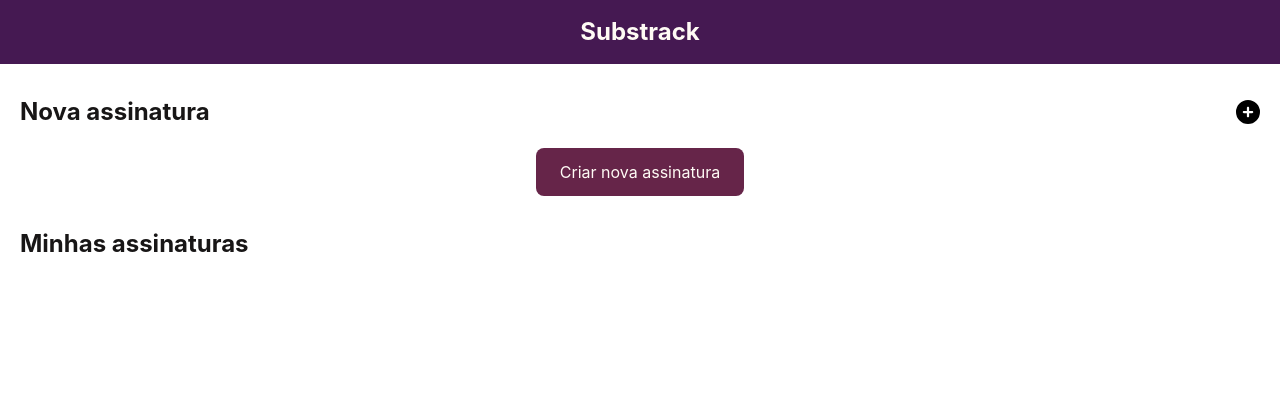
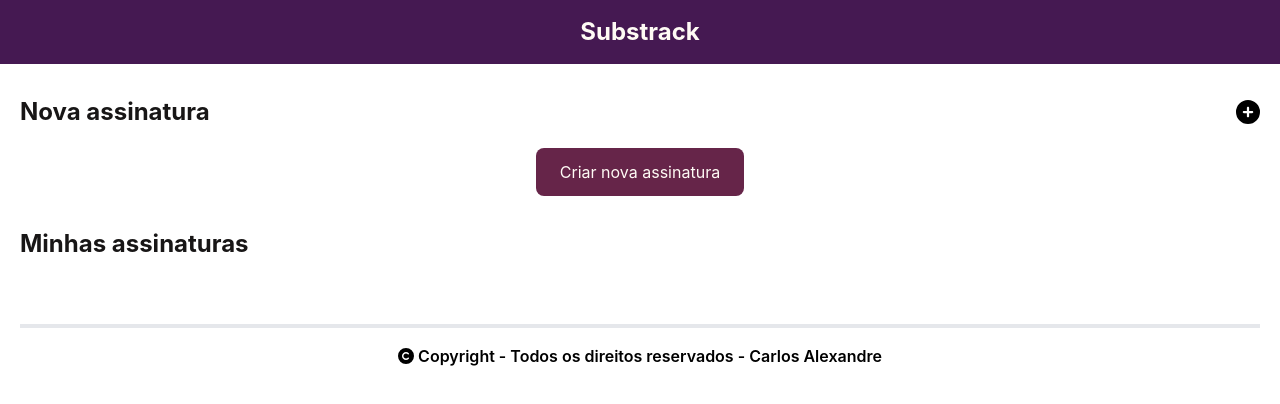
Before and after one commit to carlosalexandre137/substrack, a React (Create React App) app: page / in a window 1280 px wide. Shown: the top 404 px of the page. Built offline with nearby package versions, Linux system fonts and the light colour scheme.

Commit message:
Add Footer

```diff
--- a/src/App.js
+++ b/src/App.js
@@ -2,6 +2,7 @@
 import MySubscriptions from "./Components/MySubscriptions/Index";
 import NewSubscription from "./Components/NewSubscription/Index";
 import "./App.scss";
+import Footer from "./Components/Footer/Index";
 
 function App() {
   return (
@@ -10,6 +11,7 @@
       <main className="px-5">
         <NewSubscription />
         <MySubscriptions />
+        <Footer />
       </main>
     </div>
   );
--- /dev/null
+++ b/src/Components/Footer/Index.js
@@ -0,0 +1,14 @@
+import { FontAwesomeIcon } from "@fortawesome/react-fontawesome";
+import { faCopyright } from "@fortawesome/free-solid-svg-icons";
+
+const Footer = () => {
+  return (
+    <div className="p-4 mt-16 border-t-4">
+      <p className="w-full block text-center font-semibold text-md">
+        <FontAwesomeIcon icon={faCopyright} /> Copyright - Todos os direitos reservados - Carlos Alexandre
+      </p>
+    </div>
+  );
+};
+
+export default Footer;
```
